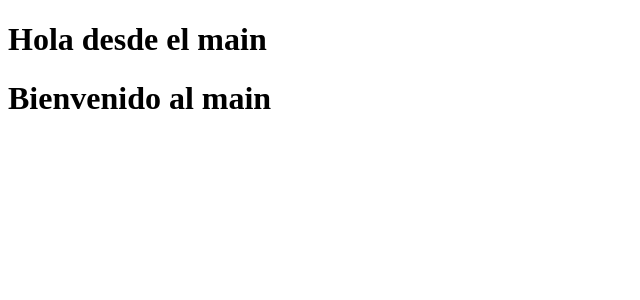
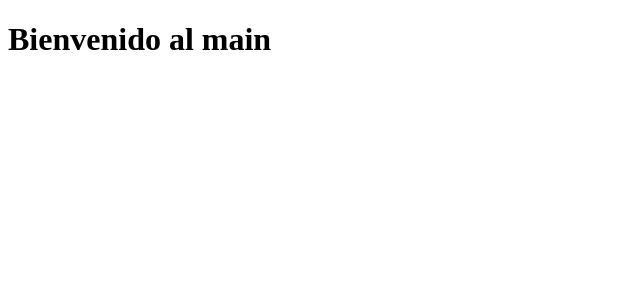
Before and after one commit to jenri019/E-Shop, an Angular app: page / in a window 1280 px wide. Shown: the top 300 px of the page, without its empty margins (0-640 px from the left). Built offline with nearby package versions, Linux system fonts and the light colour scheme.

Commit message:
Deleting message from app component

```diff
--- a/src/app/app.component.html
+++ b/src/app/app.component.html
@@ -1,2 +1 @@
-<h1>Hola desde el main</h1>
 <router-outlet></router-outlet>
```
